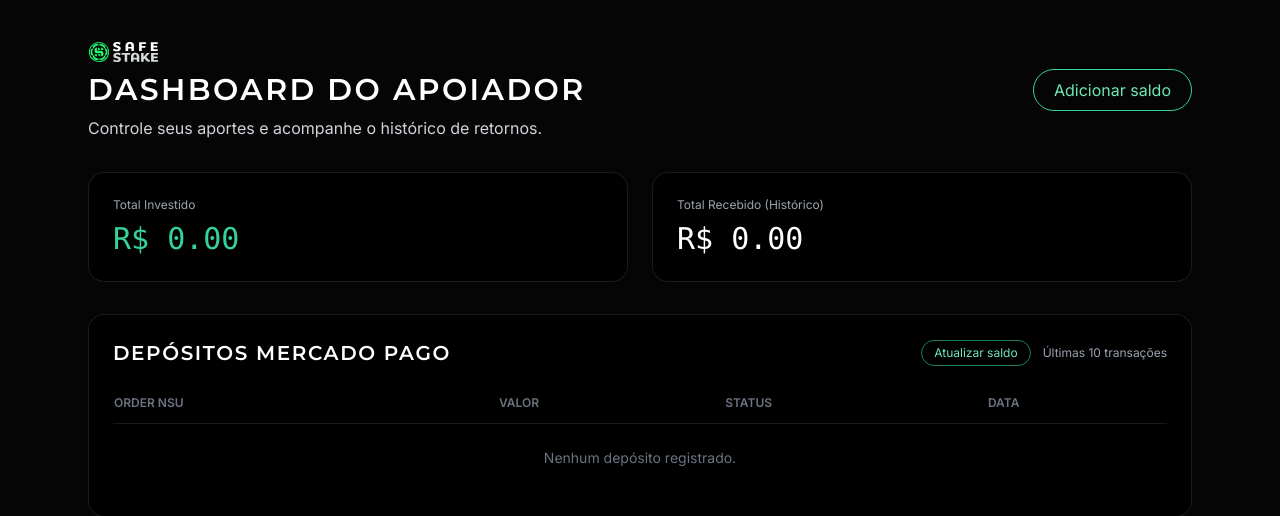
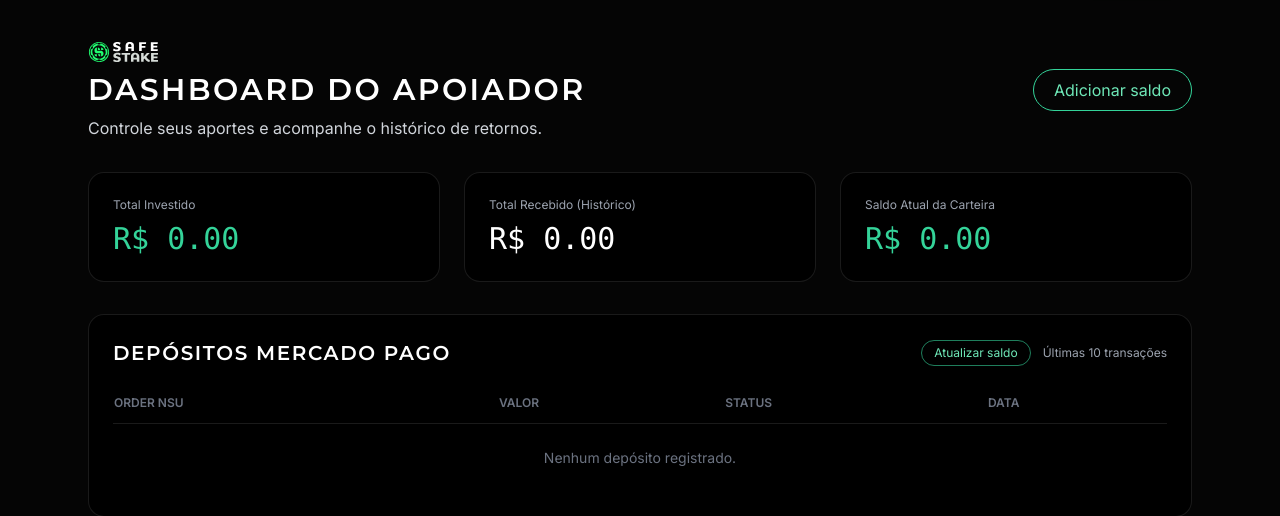
Before and after one commit to suporte696/safestake, a FastAPI app: template templates/dashboard.html in a window 1280 px wide. Shown: the part 83-599 px from the top of the page. Run offline with FastAPI, Linux system fonts and the light colour scheme; the template is opened without the code that fills it, so the values that code supplies are empty; some libraries are stand-ins or nearby versions.

Commit message:
Update dashboard layout to include current wallet balance
- Modified the dashboard template to expand the grid layout from 2 to 3 columns, enhancing the visual organization of information.
- Added a new section displaying the current wallet balance, providing users with immediate access to their financial status.

```diff
--- a/templates/dashboard.html
+++ b/templates/dashboard.html
@@ -27,7 +27,7 @@
     </button>
   </div>
 
-  <div class="grid gap-6 md:grid-cols-2">
+  <div class="grid gap-6 md:grid-cols-3">
     <div class="bg-black border border-white/10 rounded-2xl p-6">
       <p class="text-xs text-gray-400">Total Investido</p>
       <p class="text-3xl font-mono text-emerald-400 mt-2">
@@ -38,6 +38,12 @@
       <p class="text-xs text-gray-400">Total Recebido (Histórico)</p>
       <p class="text-3xl font-mono text-white mt-2">
         R$ {{ "%.2f"|format(total_recebido) }}
+      </p>
+    </div>
+    <div class="bg-black border border-white/10 rounded-2xl p-6">
+      <p class="text-xs text-gray-400">Saldo Atual da Carteira</p>
+      <p class="text-3xl font-mono text-emerald-400 mt-2">
+        R$ {{ "%.2f"|format(wallet.saldo_disponivel if wallet else 0) }}
       </p>
     </div>
   </div>
```
